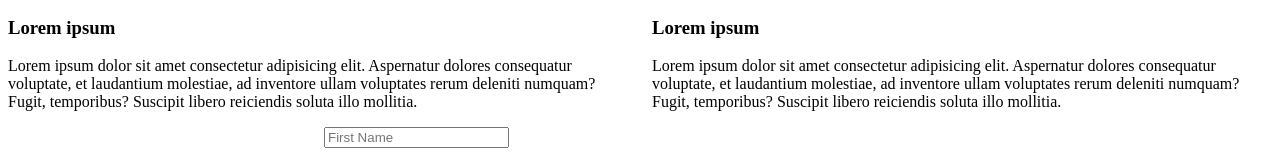
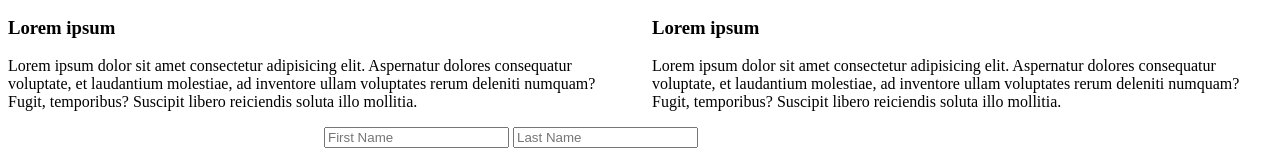
Before and after one commit to DauntlessShark/portfolio, a plain HTML site: page index.html in a window 1280 px wide. Shown: the part 1015-1171 px from the top of the page. Drawn offline with Linux system fonts and the light colour scheme.

Commit message:
added last name input

```diff
--- a/index.html
+++ b/index.html
@@ -53,6 +53,7 @@
                 <div class="column formcolumn">
                     <form action="">
                         <input type="text" name="first_name" placeholder="First Name">
+                        <input type="text" name="last_name" placeholder="Last Name">
                     </form>
                 </div>
             </div>
```
